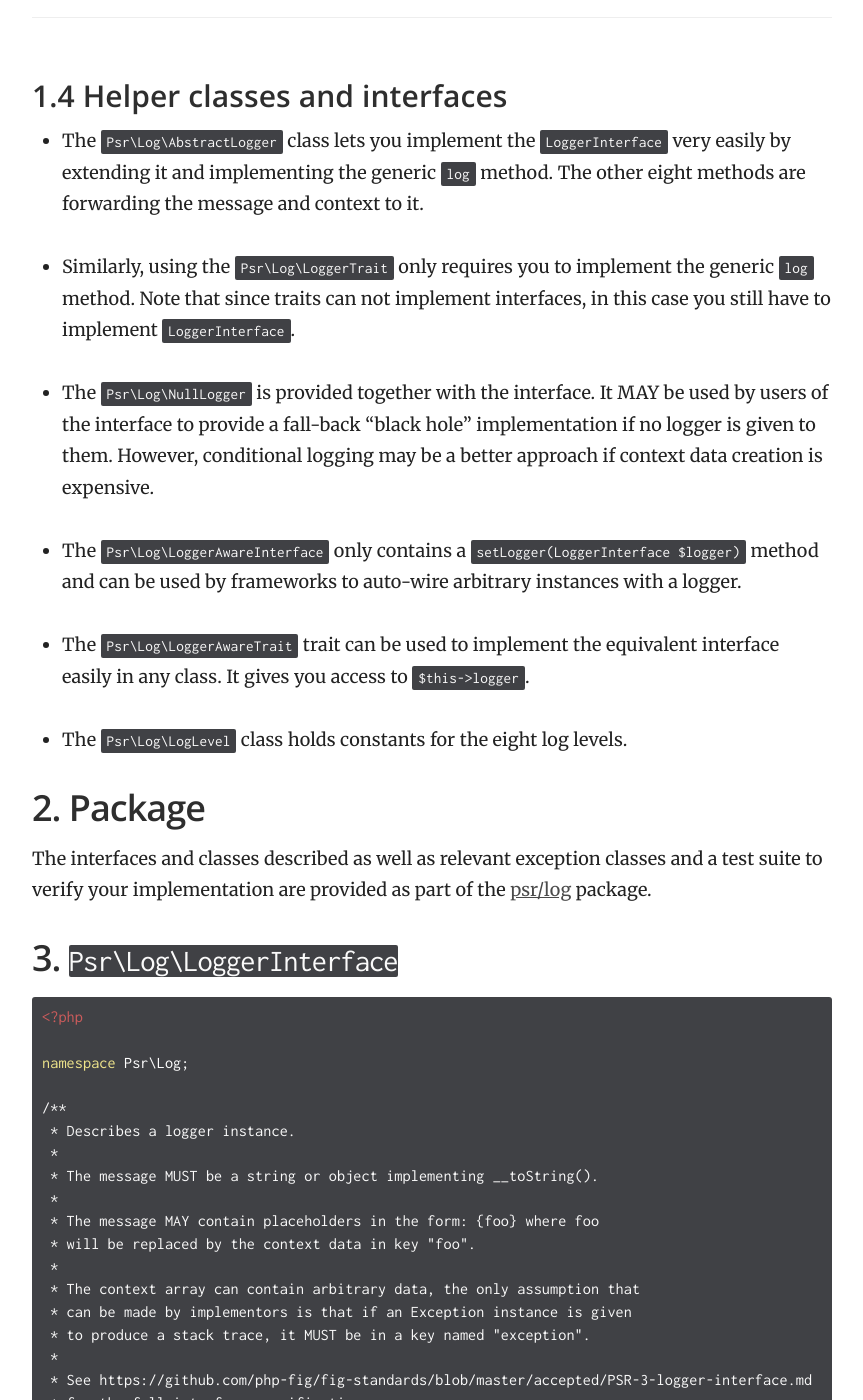
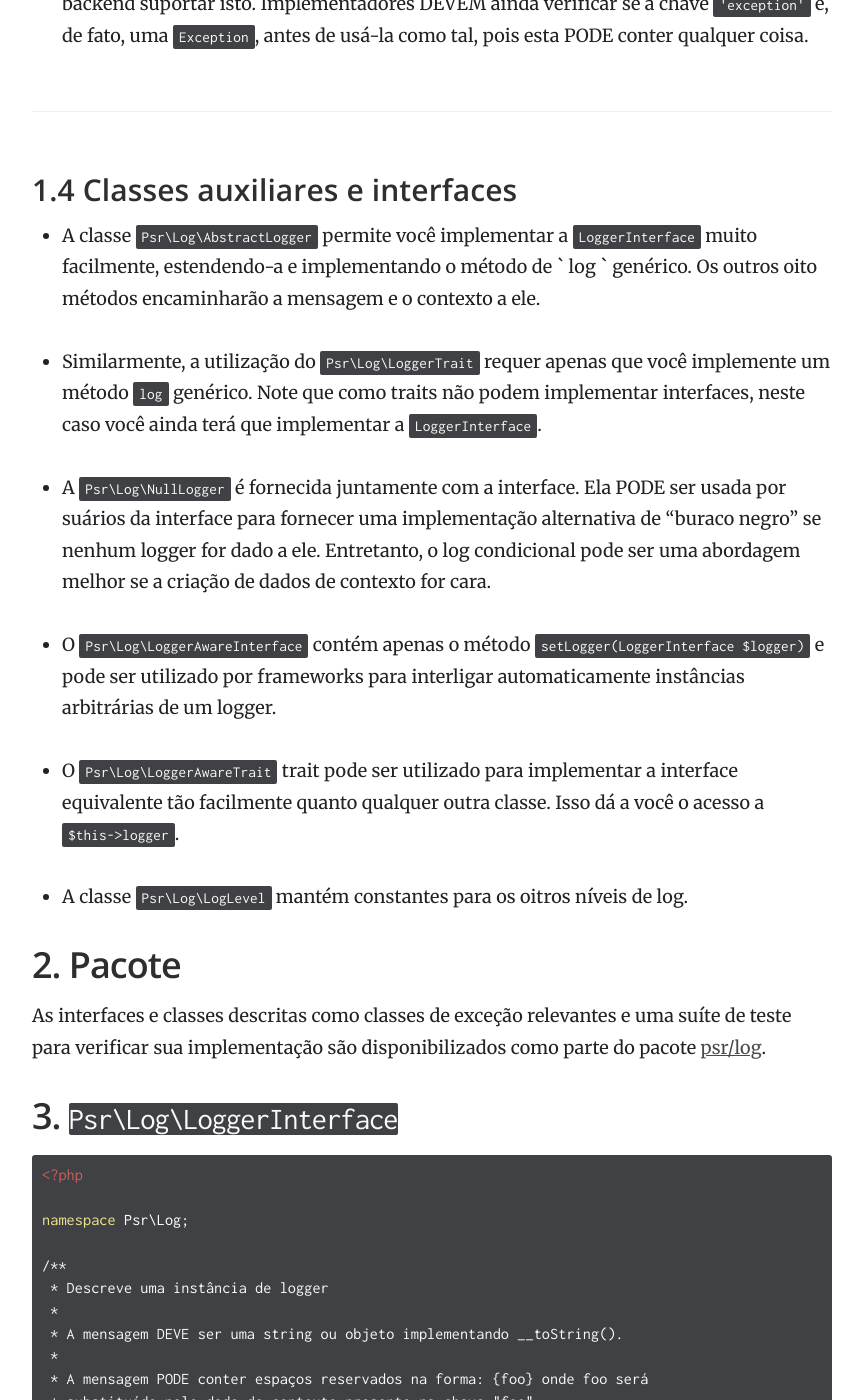
Before and after one commit to phprn/psr, a Jekyll site: the page built from _docs/psr/PSR-3-logger-interface.md, in a window 1280 px wide and 1400 px high, scrolled down 3404 px. Shown: the whole window, without its empty margins (358-1221 px from the left). Built offline with Jekyll 4.4.1, drawn with Linux system fonts in a browser that asks for light colours; some of the changed text lies outside the part shown.

Commit message:
Adiciona tradução do PSR-3

```diff
--- a/_docs/psr/PSR-3-logger-interface.md
+++ b/_docs/psr/PSR-3-logger-interface.md
@@ -7,143 +7,144 @@ order: 4
 Logger Interface
 ================
 
-This document describes a common interface for logging libraries.
+Esse documento descreve uma interface comum para registrar bibliotecas.
 
-The main goal is to allow libraries to receive a `Psr\Log\LoggerInterface`
-object and write logs to it in a simple and universal way. Frameworks
-and CMSs that have custom needs MAY extend the interface for their own
-purpose, but SHOULD remain compatible with this document. This ensures
-that the third-party libraries an application uses can write to the
-centralized application logs.
+O objetivo principal é permitir que bibliotecas recebam um objeto
+ `Psr\Log\LoggerInterface` e escrevam logs para ele de maneira simples e
+ universal. Frameworks e CMSs que têm necessidades específicas PODEM estender
+ a interface para seus próprios fins, mas DEVEM-SE manter compatíveis com este
+ documento. Isso garante que as bibliotecas de terceiros possam escrever nos
+ logs da aplicação principal.
 
-The key words "MUST", "MUST NOT", "REQUIRED", "SHALL", "SHALL NOT", "SHOULD",
-"SHOULD NOT", "RECOMMENDED", "MAY", and "OPTIONAL" in this document are to be
-interpreted as described in [RFC 2119][].
+As palavras chaves "DEVE", "NÃO DEVE", "OBRIGATÓRIO", "TEM QUE", "NÃO TEM QUE",
+ "DEVERIA", "NÃO DEVERIA", "RECOMENDADO", "PODE", e "OPCIONAL" existentes nesse
+ documento devem ser interpretadas como descritas na
+ [RFC 2119](https://tools.ietf.org/html/rfc2119).
 
-The word `implementor` in this document is to be interpreted as someone
-implementing the `LoggerInterface` in a log-related library or framework.
-Users of loggers are referred to as `user`.
+A palavra `implementador` deste documento é para ser interpretada como uma
+ implementação de `LoggerInterface` em uma biblioteca ou framework relacionados
+ a log. Usuários de loggers serão referidos como ` usuários `.
 
-[RFC 2119]: http://tools.ietf.org/html/rfc2119
+## 1. Especificação
 
-## 1. Specification
+### 1.1 Básico
 
-### 1.1 Basics
+- O `LoggerInterface` possui oito métodos para escrever logs em 8 níveis da
+ [RFC 5424](https://tools.ietf.org/html/rfc5424)
+ (debug, info, notice, warning, error, critical, alert, emergency).
 
-- The `LoggerInterface` exposes eight methods to write logs to the eight
-  [RFC 5424][] levels (debug, info, notice, warning, error, critical, alert,
-  emergency).
+- Um nono método, `log`, aceita um nível de log como primeiro argumento. Chamar
+ esse método com uma das constantes DEVE ter o mesmo resultado que chamar um
+ método de nível específico. Chamar esse método com um nível não definido por
+ essa especificação DEVE lançar um `Psr\Log\InvalidArgumentException` se a
+ implementação não conhecer o nível. Usuário NÃO DEVEM usar um nível
+ personalizado sem ter certeza se a implementação atual o suporta.
 
-- A ninth method, `log`, accepts a log level as the first argument. Calling this
-  method with one of the log level constants MUST have the same result as
-  calling the level-specific method. Calling this method with a level not
-  defined by this specification MUST throw a `Psr\Log\InvalidArgumentException`
-  if the implementation does not know about the level. Users SHOULD NOT use a
-  custom level without knowing for sure the current implementation supports it.
+### 1.2 Mensagem
 
-[RFC 5424]: http://tools.ietf.org/html/rfc5424
+- Todo método aceita uma string como mensagem, ou um objeto com o método
+ `__toString()`. Implementadores PODEM ter um manuseio especial para os objetos
+ passados. Se esse não for o caso, implementadores DEVEM convertê-los para uma
+ string.
 
-### 1.2 Message
+- A mensagem PODE conter espaços reservados (placeholders) dos quais os
+ implementadores PODEM substituir com valores de um array de contexto.
 
-- Every method accepts a string as the message, or an object with a
-  `__toString()` method. Implementors MAY have special handling for the passed
-  objects. If that is not the case, implementors MUST cast it to a string.
+  Os nomes dos espaços reservados DEVEM corresponder com os das chaves do array
+  de contexto.
 
-- The message MAY contain placeholders which implementors MAY replace with
-  values from the context array.
+  Os nomes dos espaços reservados DEVEM ser limitados com uma única chave de
+   abertura `{` e uma única chave de fechamento `}`. NÃO DEVERÃO existir nenhum
+   espaço em branco entre os delimitadores e os nomes dos espaços reservados.
 
-  Placeholder names MUST correspond to keys in the context array.
+  Nomes de espaços reservados DEVEM ser compostos apenas por caracteres
+   `A-Z`, `a-z`, `0-9`, sublinhado `_`, e ponto `.`. O uso de outros caracteres é
+   reservado para futuras modificações da especificação dos espaços reservados.
 
-  Placeholder names MUST be delimited with a single opening brace `{` and
-  a single closing brace `}`. There MUST NOT be any whitespace between the
-  delimiters and the placeholder name.
+  Implementadores PODEM utilizar espaços reservados para implementar várias
+   estratégias de saída de dados e tradução dos logs a serem exibidos. Usuários
+   NÃO DEVEM fazer a saída de valores dos espaços reservados antes, visto que
+   eles podem não saber em que contexto os dados serão exibidos.
 
-  Placeholder names SHOULD be composed only of the characters `A-Z`, `a-z`,
-  `0-9`, underscore `_`, and period `.`. The use of other characters is
-  reserved for future modifications of the placeholders specification.
-
-  Implementors MAY use placeholders to implement various escaping strategies
-  and translate logs for display. Users SHOULD NOT pre-escape placeholder
-  values since they can not know in which context the data will be displayed.
-
-  The following is an example implementation of placeholder interpolation
-  provided for reference purposes only:
+  O que segue é um exemplo de implementação de espaços reservados fornecido
+   apenas para fins de referência:
 
   ~~~php
   <?php
 
   /**
-   * Interpolates context values into the message placeholders.
+   * Realiza a interpolação dos valores de contexto nos espaços reservados da mensagem.
    */
   function interpolate($message, array $context = array())
   {
-      // build a replacement array with braces around the context keys
+      // constrói um array de substituição com chaves em torno da chave de contexto.
       $replace = array();
       foreach ($context as $key => $val) {
-          // check that the value can be casted to string
+          // verifica se o valor pode ser convertido para string
           if (!is_array($val) && (!is_object($val) || method_exists($val, '__toString'))) {
               $replace['{' . $key . '}'] = $val;
           }
       }
 
-      // interpolate replacement values into the message and return
+      // interpola os valores do array de substituição na mensagem e retorna
       return strtr($message, $replace);
   }
 
-  // a message with brace-delimited placeholder names
+  // uma mensagem com espaço reservado delimitado por chaves
   $message = "User {username} created";
 
-  // a context array of placeholder names => replacement values
+  // um array de contexto de nomes de espaços reservados => valores de substituição
   $context = array('username' => 'bolivar');
 
-  // echoes "User bolivar created"
+  // exibe "User bolivar created"
   echo interpolate($message, $context);
   ~~~
 
-### 1.3 Context
+### 1.3 Contexto
 
-- Every method accepts an array as context data. This is meant to hold any
-  extraneous information that does not fit well in a string. The array can
-  contain anything. Implementors MUST ensure they treat context data with
-  as much lenience as possible. A given value in the context MUST NOT throw
-  an exception nor raise any php error, warning or notice.
+- Todo método aceita um array como dados de contexto. Isso serve para assegurar
+ qualquer informação estranha que não se ajuste bem a uma string. O array pode
+ conter qualquer coisa. Implementadores DEVEM garantir o tratamento dos dados de
+ contexto com a maior leniência possível. Um dado valor no contexto NÃO DEVE
+ lançar exceção nem, lançar qualquer erro, aviso ou notificação.
 
-- If an `Exception` object is passed in the context data, it MUST be in the
-  `'exception'` key. Logging exceptions is a common pattern and this allows
-  implementors to extract a stack trace from the exception when the log
-  backend supports it. Implementors MUST still verify that the `'exception'`
-  key is actually an `Exception` before using it as such, as it MAY contain
-  anything.
+- Se um objeto ` Exception ` é passado no contexto de dados, ele DEVE estar na
+ chave `'exception'`. As exceções de log são um padrão comum e isso permite que
+ implementadores extraiam uma pilha de rastreiamento da exceção quando o log de
+ backend suportar isto. Implementadores DEVEM ainda verificar se a chave
+ `'exception'` é, de fato, uma `Exception`, antes de usá-la como tal, pois esta
+ PODE conter qualquer coisa.
 
-### 1.4 Helper classes and interfaces
+### 1.4 Classes auxiliares e interfaces
 
-- The `Psr\Log\AbstractLogger` class lets you implement the `LoggerInterface`
-  very easily by extending it and implementing the generic `log` method.
-  The other eight methods are forwarding the message and context to it.
+- A classe `Psr\Log\AbstractLogger` permite você implementar a `LoggerInterface`
+ muito facilmente, estendendo-a e implementando o método de ` log ` genérico.
+ Os outros oito métodos encaminharão a mensagem e o contexto a ele.
 
-- Similarly, using the `Psr\Log\LoggerTrait` only requires you to
-  implement the generic `log` method. Note that since traits can not implement
-  interfaces, in this case you still have to implement `LoggerInterface`.
+- Similarmente, a utilização do `Psr\Log\LoggerTrait` requer apenas que você
+ implemente um método `log` genérico. Note que como traits não podem implementar
+ interfaces, neste caso você ainda terá que implementar a `LoggerInterface`.
 
-- The `Psr\Log\NullLogger` is provided together with the interface. It MAY be
-  used by users of the interface to provide a fall-back "black hole"
-  implementation if no logger is given to them. However, conditional logging
-  may be a better approach if context data creation is expensive.
+- A `Psr\Log\NullLogger` é fornecida juntamente com a interface. Ela PODE ser
+ usada por suários da interface para fornecer uma implementação alternativa de
+ "buraco negro" se nenhum logger for dado a ele. Entretanto, o log condicional
+ pode ser uma abordagem melhor se a criação de dados de contexto for cara.
 
-- The `Psr\Log\LoggerAwareInterface` only contains a
-  `setLogger(LoggerInterface $logger)` method and can be used by frameworks to
-  auto-wire arbitrary instances with a logger.
+- O `Psr\Log\LoggerAwareInterface` contém apenas o método
+ `setLogger(LoggerInterface $logger)` e pode ser utilizado por frameworks para
+ interligar automaticamente instâncias arbitrárias de um logger.
 
-- The `Psr\Log\LoggerAwareTrait` trait can be used to implement the equivalent
-  interface easily in any class. It gives you access to `$this->logger`.
+- O `Psr\Log\LoggerAwareTrait` trait pode ser utilizado para implementar a
+ interface equivalente tão facilmente quanto qualquer outra classe. Isso dá a
+ você o acesso a `$this->logger`.
 
-- The `Psr\Log\LogLevel` class holds constants for the eight log levels.
+- A classe `Psr\Log\LogLevel` mantém constantes para os oitros níveis de log.
 
-## 2. Package
+## 2. Pacote
 
-The interfaces and classes described as well as relevant exception classes
-and a test suite to verify your implementation are provided as part of the
-[psr/log](https://packagist.org/packages/psr/log) package.
+As interfaces e classes descritas como classes de exceção relevantes e uma
+ suíte de teste para verificar sua implementação são disponibilizados como parte
+ do pacote [psr/log](https://packagist.org/packages/psr/log).
 
 ## 3. `Psr\Log\LoggerInterface`
 
@@ -153,24 +154,25 @@ and a test suite to verify your implementation are provided as part of the
 namespace Psr\Log;
 
 /**
- * Describes a logger instance.
+ * Descreve uma instância de logger
  *
- * The message MUST be a string or object implementing __toString().
+ * A mensagem DEVE ser uma string ou objeto implementando __toString().
  *
- * The message MAY contain placeholders in the form: {foo} where foo
- * will be replaced by the context data in key "foo".
+ * A mensagem PODE conter espaços reservados na forma: {foo} onde foo será
+ * substituído pelo dado de contexto presente na chave "foo".
  *
- * The context array can contain arbitrary data, the only assumption that
- * can be made by implementors is that if an Exception instance is given
- * to produce a stack trace, it MUST be in a key named "exception".
+ * O array de contexto pode conter dados arbitrários, a única suposição que
+ * pode ser feita pelos implementadores é que se uma instância de Exception for
+ * dada para produzir uma pilha de rastréio, esta DEVE estar na chame nomeada
+ * "exception".
  *
- * See https://github.com/php-fig/fig-standards/blob/master/accepted/PSR-3-logger-interface.md
- * for the full interface specification.
+ * Ver https://github.com/php-fig/fig-standards/blob/master/accepted/PSR-3-logger-interface.md
+ * para a espeficicação completa da interface.
  */
 interface LoggerInterface
 {
     /**
-     * System is unusable.
+     * Sistema está inutilizado.
      *
      * @param string $message
      * @param array $context
@@ -179,10 +181,10 @@ interface LoggerInterface
     public function emergency($message, array $context = array());
 
     /**
-     * Action must be taken immediately.
+     * Ação deve ser tomada imediatamente.
      *
-     * Example: Entire website down, database unavailable, etc. This should
-     * trigger the SMS alerts and wake you up.
+     * Exemplo: Todo o website está fora do ar, banco de dados indisponível, etc.
+     * Isso deve disparar os alertas SMS e te acordar.
      *
      * @param string $message
      * @param array $context
@@ -191,9 +193,9 @@ interface LoggerInterface
     public function alert($message, array $context = array());
 
     /**
-     * Critical conditions.
+     * Condições críticas.
      *
-     * Example: Application component unavailable, unexpected exception.
+     * Exemplo: Componente da aplicação indisponível, exceção não esperada.
      *
      * @param string $message
      * @param array $context
@@ -202,8 +204,8 @@ interface LoggerInterface
     public function critical($message, array $context = array());
 
     /**
-     * Runtime errors that do not require immediate action but should typically
-     * be logged and monitored.
+     * Erros em tempo de execução que não requerem ação imediata mas devem tipicamente
+     * serem registrados e monitorados.
      *
      * @param string $message
      * @param array $context
@@ -212,10 +214,10 @@ interface LoggerInterface
     public function error($message, array $context = array());
 
     /**
-     * Exceptional occurrences that are not errors.
+     * Ocorrências excepcionais que não sejam erros.
      *
-     * Example: Use of deprecated APIs, poor use of an API, undesirable things
-     * that are not necessarily wrong.
+     * Exemplo: Uso de APIs depreciadas, mal uso de uma API, coisas indesejadas
+     * que não necessariamente estejam erradas.
      *
      * @param string $message
      * @param array $context
@@ -233,9 +235,9 @@ interface LoggerInterface
     public function notice($message, array $context = array());
 
     /**
-     * Interesting events.
+     * Eventos interessantes.
      *
-     * Example: User logs in, SQL logs.
+     * Exemplo: Logins de usuários, logs de SQL.
      *
      * @param string $message
      * @param array $context
@@ -244,7 +246,7 @@ interface LoggerInterface
     public function info($message, array $context = array());
 
     /**
-     * Detailed debug information.
+     * Informação detalhada para debug.
      *
      * @param string $message
      * @param array $context
@@ -253,7 +255,7 @@ interface LoggerInterface
     public function debug($message, array $context = array());
 
     /**
-     * Logs with an arbitrary level.
+     * Logs com um nível arbitrário.
      *
      * @param mixed $level
      * @param string $message
@@ -272,12 +274,12 @@ interface LoggerInterface
 namespace Psr\Log;
 
 /**
- * Describes a logger-aware instance.
+ * Descreve uma instância de logger-aware.
  */
 interface LoggerAwareInterface
 {
     /**
-     * Sets a logger instance on the object.
+     * Coloca uma instância de logger no objeto.
      *
      * @param LoggerInterface $logger
      * @return void
@@ -294,7 +296,7 @@ interface LoggerAwareInterface
 namespace Psr\Log;
 
 /**
- * Describes log levels.
+ * Descreve os níveis de log.
  */
 class LogLevel
 {
```
Also changed, not shown: other parts of _docs/psr/PSR-3-logger-interface.md (+1 -1 lines).
